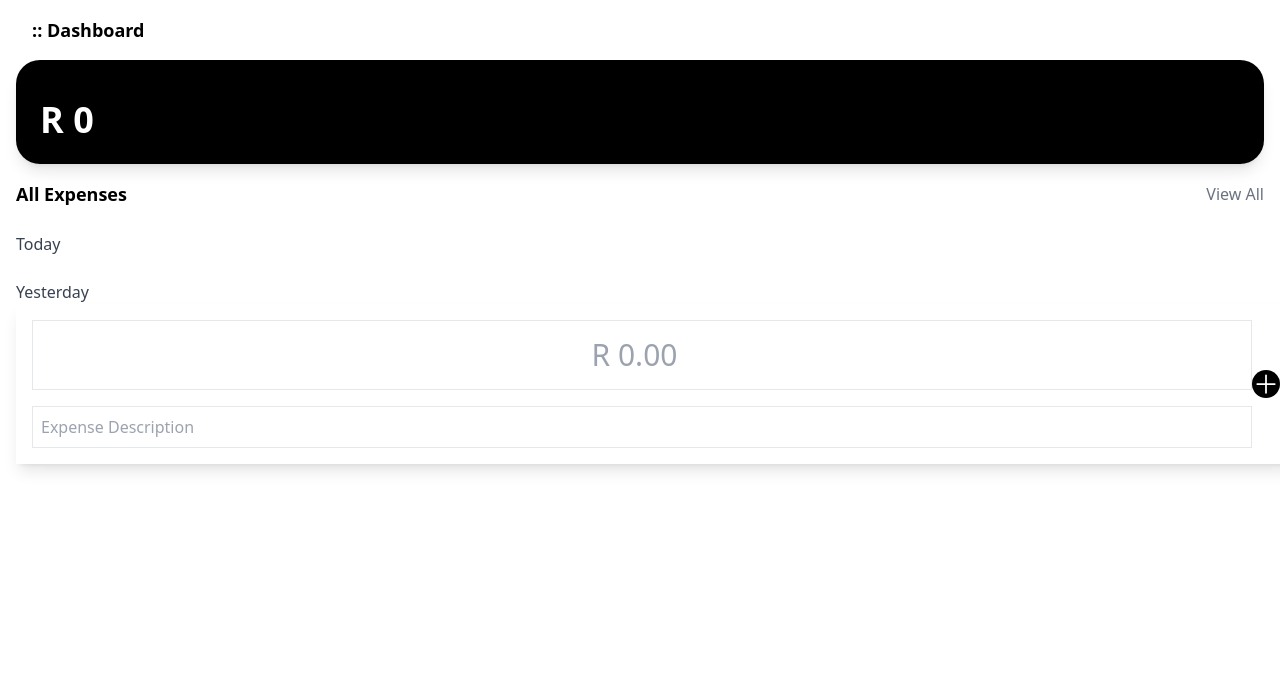
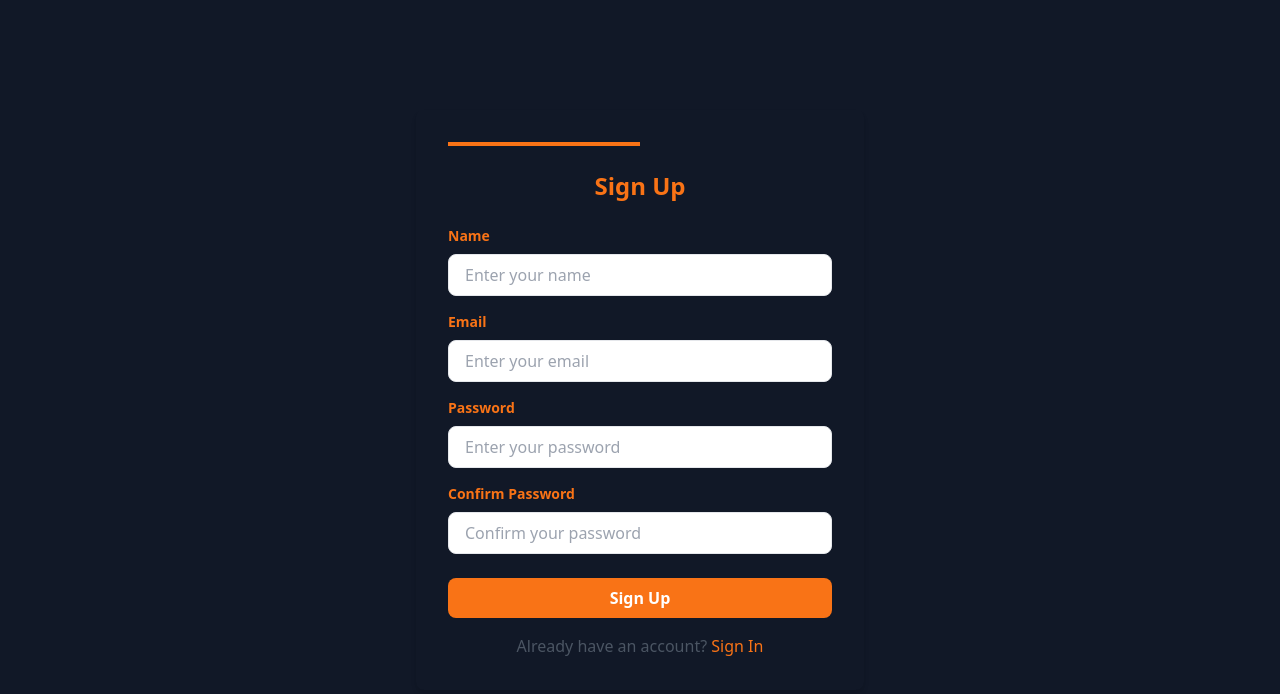
Before and after one commit to NqobileBuhle/Purse-App, a React (Vite) app: page / in a window 1280 px wide. Shown: the top 694 px of the page. Built offline with nearby package versions, Linux system fonts and the light colour scheme.

Commit message:
Sign Up design

```diff
--- a/src/App.tsx
+++ b/src/App.tsx
@@ -1,7 +1,7 @@
-// import SignUp from './Components/SignUp';
+import SignUp from './Components/SignUp';
 // import AddTransaction from './Components/AddTransaction';
 // import { Transaction } from './Components/types';
-import TransactionDashboard from './Components/AddTransaction';
+// import TransactionDashboard from './Components/AddTransaction';
 
 const App = () => {
   return (
@@ -10,7 +10,7 @@ const App = () => {
       {/* <AddTransaction onAddTransaction={function (_transaction: Transaction): void {
         throw new Error('Function not implemented.');
       } }/> */}
-      <TransactionDashboard/>
+      <SignUp/>
 
     </div>
   );
--- a/src/Components/SignUp.tsx
+++ b/src/Components/SignUp.tsx
@@ -1,5 +1,3 @@
-
-
 import React, { useState } from 'react';
 
 const SignUp: React.FC = () => {
@@ -12,13 +10,11 @@ const SignUp: React.FC = () => {
   const handleSignUp = (e: React.FormEvent<HTMLFormElement>) => {
     e.preventDefault();
 
-    // Basic password match validation
     if (password !== confirmPassword) {
       setError('Passwords do not match');
       return;
     }
 
-    // Clear any previous error and handle sign-up logic here
     setError('');
     console.log('Sign Up clicked');
     console.log('Name:', name);
@@ -27,16 +23,19 @@ const SignUp: React.FC = () => {
   };
 
   return (
-    <div className="min-h-screen flex items-center justify-center bg-gray-100">
-      <div className="bg-white p-8 rounded-lg shadow-md w-full max-w-md">
-        <h2 className="text-2xl font-bold mb-6 text-center">Sign Up</h2>
+    <div className="min-h-screen flex items-center justify-center bg-gray-900">
+      <div className="p-8 rounded-lg shadow-md w-full max-w-md">
+        {/* Orange Line */}
+        <div className="h-1 bg-orange-500 w-48 mb-6"></div>
+
+        <h2 className="text-2xl text-orange-500 font-bold mb-6 text-center">Sign Up</h2>
 
         {error && <p className="text-red-500 mb-4">{error}</p>}
 
         <form onSubmit={handleSignUp}>
           {/* Name Input */}
           <div className="mb-4">
-            <label className="block text-gray-700 text-sm font-bold mb-2" htmlFor="name">
+            <label className="block text-orange-500 text-sm font-bold mb-2" htmlFor="name">
               Name
             </label>
             <input
@@ -52,7 +51,7 @@ const SignUp: React.FC = () => {
 
           {/* Email Input */}
           <div className="mb-4">
-            <label className="block text-gray-700 text-sm font-bold mb-2" htmlFor="email">
+            <label className="block text-orange-500 text-sm font-bold mb-2" htmlFor="email">
               Email
             </label>
             <input
@@ -68,7 +67,7 @@ const SignUp: React.FC = () => {
 
           {/* Password Input */}
           <div className="mb-4">
-            <label className="block text-gray-700 text-sm font-bold mb-2" htmlFor="password">
+            <label className="block text-orange-500 text-sm font-bold mb-2" htmlFor="password">
               Password
             </label>
             <input
@@ -84,7 +83,7 @@ const SignUp: React.FC = () => {
 
           {/* Confirm Password Input */}
           <div className="mb-6">
-            <label className="block text-gray-700 text-sm font-bold mb-2" htmlFor="confirmPassword">
+            <label className="block text-orange-500 text-sm font-bold mb-2" htmlFor="confirmPassword">
               Confirm Password
             </label>
             <input
@@ -98,11 +97,10 @@ const SignUp: React.FC = () => {
             />
           </div>
 
-
           {/* Submit Button */}
           <button
             type="submit"
-            className="w-full bg-gray-500 text-white font-bold py-2 px-4 rounded-lg hover:bg-gray-600 transition duration-300"
+            className="w-full bg-orange-500 text-white font-bold py-2 px-4 rounded-lg hover:bg-purple-300 transition duration-300"
           >
             Sign Up
           </button>
@@ -110,7 +108,9 @@ const SignUp: React.FC = () => {
 
         {/* Extra Options */}
         <div className="mt-4 text-center">
-          <p className="text-gray-600">Already have an account? <a href="#" className="text-blue-500 hover:underline">Sign In</a></p>
+          <p className="text-gray-600">
+            Already have an account? <a href="#" className="text-orange-500 hover:underline">Sign In</a>
+          </p>
         </div>
       </div>
     </div>
```
